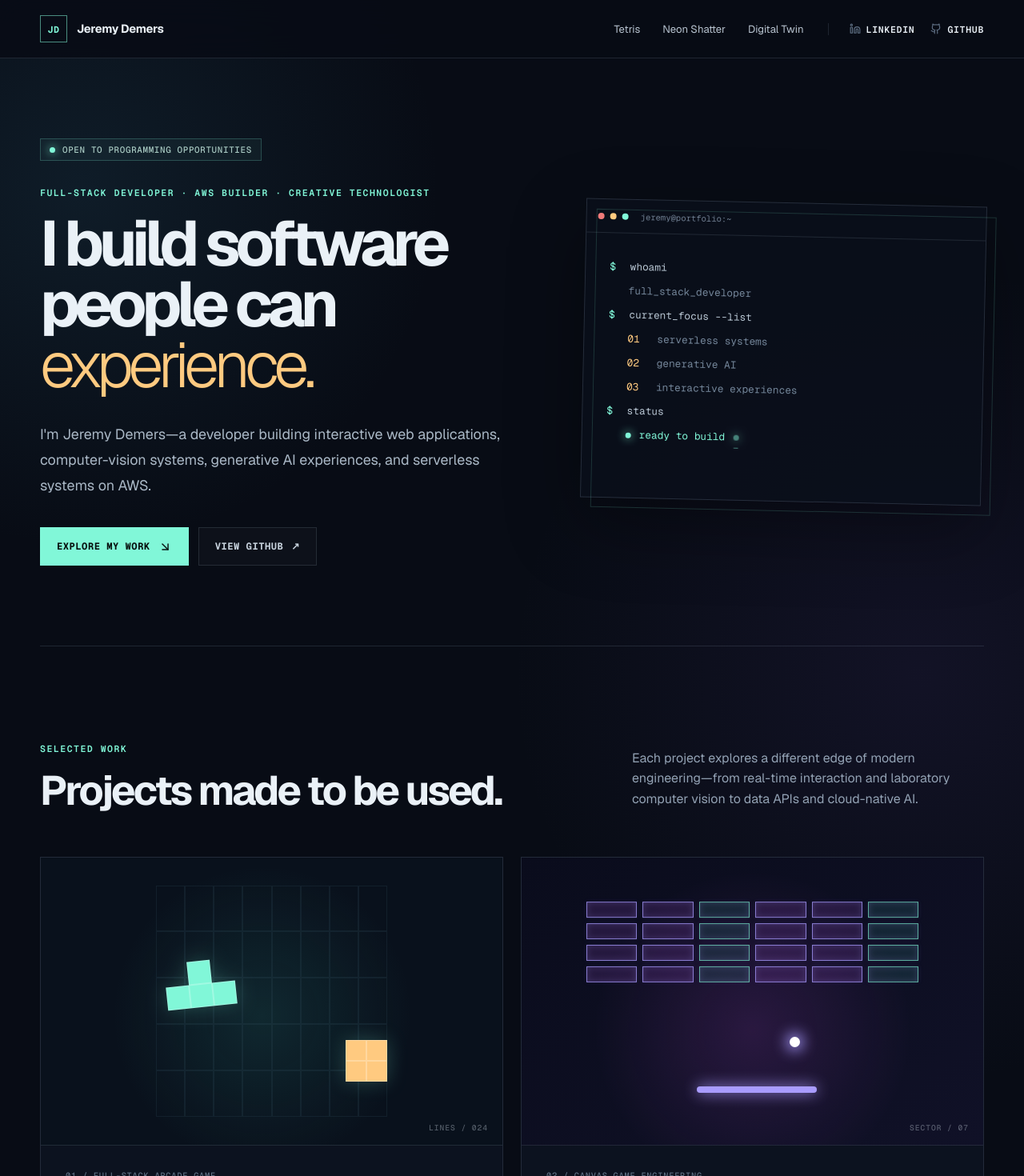
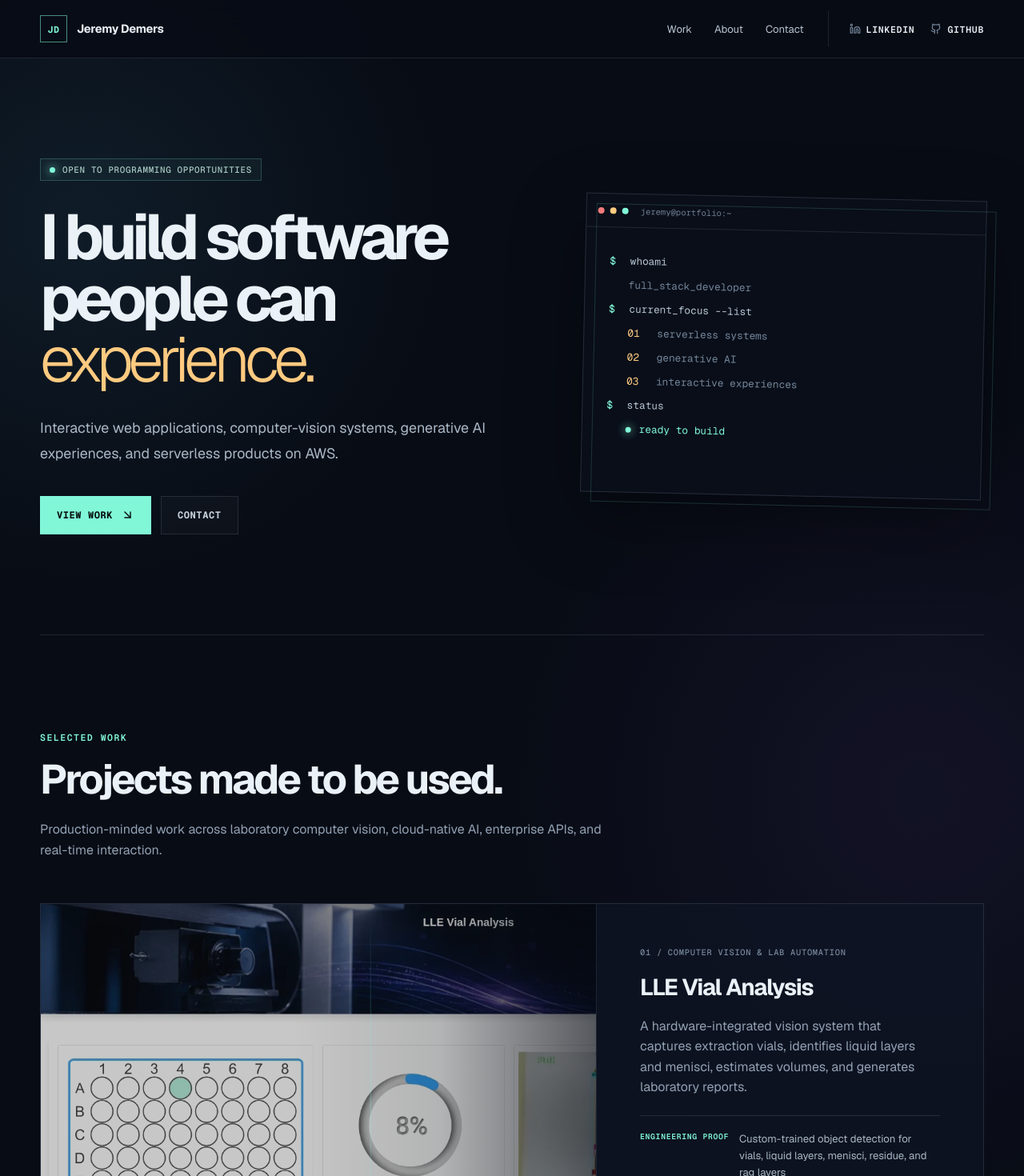
Before and after one commit to JeremyDemers/portfolio-site, a Next.js app: page / in a window 1280 px wide. Shown: the top 1470 px of the page at 80% size. Built offline with nearby package versions, Linux system fonts and the light colour scheme.

Commit message:
Polish portfolio UI

```diff
--- a/app/globals.css
+++ b/app/globals.css
@@ -1,7 +1,8 @@
 :root {
+  color-scheme: dark;
   --ink: #eaf1f7;
   --muted: #92a1b3;
-  --dim: #5f7084;
+  --dim: #77899d;
   --background: #080c15;
   --surface: #0e1523;
   --surface-raised: #131c2c;
@@ -13,7 +14,7 @@
 }
 
 * { box-sizing: border-box; }
-html { scroll-behavior: smooth; }
+html { scroll-behavior: smooth; scroll-padding-top: 72px; }
 body {
   margin: 0;
   color: var(--ink);
@@ -37,9 +38,12 @@ body::before {
 }
 
 a { color: inherit; text-decoration: none; }
+a, button { touch-action: manipulation; }
+button, textarea, input { font: inherit; }
+:where(a, button, textarea, input):focus-visible { outline: 2px solid var(--mint); outline-offset: 3px; }
 .shell { width: var(--shell); margin-inline: auto; }
 .skip-link { position: fixed; top: -100px; left: 16px; z-index: 100; padding: 10px 16px; color: #081019; background: var(--mint); }
-.skip-link:focus { top: 12px; }
+.skip-link:focus-visible { top: 12px; }
 
 .site-header {
   position: sticky;
@@ -53,7 +57,7 @@ a { color: inherit; text-decoration: none; }
 .brand { display: flex; align-items: center; gap: 12px; margin-right: auto; font-size: .92rem; font-weight: 650; letter-spacing: -.02em; }
 .brand-mark, .footer-mark { display: grid; width: 34px; height: 34px; place-items: center; border: 1px solid rgba(129,247,216,.55); color: var(--mint); font: 700 .72rem var(--font-mono); letter-spacing: .04em; }
 .main-nav { display: flex; align-items: center; gap: 28px; color: #b8c4d0; font-size: .82rem; }
-.main-nav a, .nav-social { transition: color .2s ease; }
+.main-nav a, .nav-social { min-height: 44px; display: inline-flex; align-items: center; transition: color .2s ease; }
 .main-nav a:hover, .nav-social:hover { color: var(--mint); }
 .header-socials { display: flex; align-items: center; gap: 20px; padding-left: 26px; border-left: 1px solid var(--line); }
 .nav-social { display: inline-flex; align-items: center; gap: 7px; font: 600 .72rem var(--font-mono); text-transform: uppercase; letter-spacing: .06em; }
@@ -70,6 +74,7 @@ a { color: inherit; text-decoration: none; }
 .hero-actions { display: flex; flex-wrap: wrap; gap: 12px; margin-top: 36px; }
 .button { min-height: 48px; display: inline-flex; align-items: center; justify-content: center; gap: 10px; padding: 0 20px; border: 1px solid transparent; font: 650 .76rem var(--font-mono); letter-spacing: .04em; text-transform: uppercase; transition: transform .2s ease, background .2s ease, border-color .2s ease; }
 .button:hover { transform: translateY(-2px); }
+.button:active { transform: translateY(1px); }
 .button-primary { color: #07100e; background: var(--mint); }
 .button-primary:hover { background: #a2ffe6; }
 .button-secondary { color: #c6d1dc; border-color: var(--line); background: rgba(255,255,255,.025); }
@@ -93,12 +98,14 @@ a { color: inherit; text-decoration: none; }
 @keyframes blink { 50% { opacity: 0; } }
 
 .work-section { padding-block: 120px 140px; border-top: 1px solid var(--line); }
-.section-heading { display: flex; align-items: end; justify-content: space-between; gap: 60px; margin-bottom: 54px; }
+.section-heading { display: block; margin-bottom: 54px; }
 .section-heading h2, .about-copy h2, .project-body h2 { max-width: 720px; margin: 0; font-size: clamp(2.2rem, 4vw, 3.9rem); line-height: 1.08; letter-spacing: -.055em; }
-.section-heading > p { max-width: 440px; margin: 0 0 5px; color: var(--muted); }
+.section-heading > p { max-width: 720px; margin: 22px 0 0; color: var(--muted); }
+.hero h1, .section-heading h2, .about-copy h2, .contact-inner h2, .project-hero h1, .twin-page-heading h1, .twin-intro h2 { text-wrap: balance; }
+.hero-lede, .section-heading > p, .project-card p, .about-copy > p, .contact-inner p { text-wrap: pretty; }
 .project-grid { display: grid; grid-template-columns: repeat(2, 1fr); gap: 22px; }
-.project-card { overflow: hidden; border: 1px solid var(--line); background: rgba(15,22,36,.72); transition: transform .25s ease, border-color .25s ease; }
-.project-card:hover { transform: translateY(-4px); border-color: rgba(129,247,216,.28); }
+.project-card { overflow: hidden; border: 1px solid var(--line); background: rgba(15,22,36,.72); transition: border-color .25s ease; }
+.project-card:hover, .project-card:focus-within { border-color: rgba(129,247,216,.28); }
 .project-card-twin, .project-card-api, .project-card-lle { grid-column: 1 / -1; display: grid; grid-template-columns: 1.08fr .92fr; }
 .project-card-api { grid-template-columns: .92fr 1.08fr; }
 .project-card-lle { grid-template-columns: 1.18fr .82fr; }
@@ -108,11 +115,14 @@ a { color: inherit; text-decoration: none; }
 .project-number { margin-bottom: 14px; color: var(--dim); font: 500 .65rem var(--font-mono); letter-spacing: .07em; text-transform: uppercase; }
 .project-card h3 { margin: 0 0 12px; font-size: 1.8rem; letter-spacing: -.04em; }
 .project-card p { max-width: 580px; margin: 0; color: var(--muted); }
+.project-card .project-proof { display: grid; grid-template-columns: 112px 1fr; gap: 12px; margin-top: 22px; padding-top: 18px; border-top: 1px solid var(--line); color: #a9b7c5; font-size: .82rem; }
+.project-proof strong { color: var(--mint); font: 600 .61rem/1.6 var(--font-mono); letter-spacing: .07em; text-transform: uppercase; }
 .tag-list { display: flex; flex-wrap: wrap; gap: 7px; margin-top: 22px; }
 .tag-list span { padding: 5px 9px; border: 1px solid var(--line); color: #92a3b5; background: rgba(255,255,255,.02); font: 500 .64rem var(--font-mono); }
 .project-links { display: flex; flex-wrap: wrap; align-items: center; gap: 22px; margin-top: 28px; }
 .project-link, .text-link { width: fit-content; display: inline-flex; align-items: center; gap: 9px; margin-top: 28px; padding-bottom: 4px; border-bottom: 1px solid rgba(129,247,216,.34); color: var(--mint); font: 600 .72rem var(--font-mono); text-transform: uppercase; letter-spacing: .06em; }
 .project-links .project-link { margin-top: 0; }
+.project-link:hover, .text-link:hover { color: #b2ffea; border-color: currentColor; }
 
 .project-visual { position: relative; min-height: 360px; overflow: hidden; border-bottom: 1px solid var(--line); background-color: #0a111d; }
 .project-card-twin .project-visual, .project-card-api .project-visual, .project-card-lle .project-visual { border: 0; border-right: 1px solid var(--line); }
@@ -167,16 +177,24 @@ a { color: inherit; text-decoration: none; }
 
 .capabilities-section { padding-block: 120px; border-block: 1px solid var(--line); background: rgba(12,18,30,.72); }
 .compact-heading { margin-bottom: 45px; }
-.capability-grid { display: grid; grid-template-columns: repeat(3, 1fr); border-top: 1px solid var(--line); border-left: 1px solid var(--line); }
-.capability { min-height: 300px; padding: 30px; border-right: 1px solid var(--line); border-bottom: 1px solid var(--line); }
+.capability-grid { display: grid; grid-template-columns: 1.08fr .92fr; border-top: 1px solid var(--line); border-left: 1px solid var(--line); }
+.capability { min-height: 220px; padding: 30px; border-right: 1px solid var(--line); border-bottom: 1px solid var(--line); }
+.capability:first-child { grid-row: span 2; min-height: 440px; }
 .capability-top { display: flex; align-items: center; justify-content: space-between; color: var(--mint); }
 .capability-top span { color: var(--dim); font: .65rem var(--font-mono); }
-.capability h3 { margin: 80px 0 12px; font-size: 1.22rem; }
+.capability h3 { margin: 45px 0 12px; font-size: 1.22rem; }
+.capability:first-child h3 { margin-top: 145px; font-size: 1.55rem; }
 .capability p { margin: 0; color: var(--muted); font-size: .91rem; }
 .about-section { display: grid; grid-template-columns: .75fr 1.25fr; gap: 120px; align-items: center; padding-block: 145px; }
 .about-signal { min-height: 350px; display: flex; align-items: end; justify-content: space-between; padding: 32px; border: 1px solid var(--line); color: var(--amber); background: repeating-linear-gradient(135deg, rgba(255,202,128,.025), rgba(255,202,128,.025) 1px, transparent 1px, transparent 9px); }
 .about-signal span { color: rgba(255,202,128,.62); font: 700 clamp(1.7rem,3vw,3.2rem)/.9 var(--font-mono); letter-spacing: -.08em; text-align: right; }
 .about-copy > p:not(.section-kicker) { max-width: 690px; margin: 28px 0 0; color: var(--muted); font-size: 1.04rem; }
+.about-section, .contact-section { scroll-margin-top: 72px; }
+.contact-section { border-top: 1px solid var(--line); background: rgba(12,18,30,.72); }
+.contact-inner { min-height: 430px; display: grid; grid-template-columns: 1.2fr auto; align-items: center; gap: 80px; padding-block: 90px; }
+.contact-inner h2 { max-width: 780px; margin: 0; font-size: clamp(2.5rem,5vw,5rem); line-height: 1; letter-spacing: -.065em; }
+.contact-inner > div:first-child > p:last-child { max-width: 650px; margin: 25px 0 0; color: var(--muted); font-size: 1.03rem; }
+.contact-actions { display: flex; flex-direction: column; gap: 10px; min-width: 190px; }
 
 .project-hero { min-height: 670px; display: grid; grid-template-columns: 1fr .95fr; gap: 70px; align-items: center; padding-block: 85px; }
 .project-hero h1 { margin: 0; font-size: clamp(3.8rem,7vw,7.2rem); line-height: .92; letter-spacing: -.075em; }
@@ -225,6 +243,9 @@ a { color: inherit; text-decoration: none; }
 .twin-identity span { margin-top: 2px; color: var(--dim); font: .62rem var(--font-mono); }
 .twin-status { display: flex; align-items: center; gap: 8px; color: #8eaea7; font: 600 .63rem var(--font-mono); text-transform: uppercase; letter-spacing: .07em; }
 .twin-status i { width: 7px; height: 7px; border-radius: 50%; background: var(--mint); box-shadow: 0 0 10px var(--mint); }
+.twin-status.checking i { background: var(--amber); box-shadow: 0 0 10px var(--amber); }
+.twin-status.offline { color: #d9a39d; }
+.twin-status.offline i { background: #e49a90; box-shadow: 0 0 10px rgba(228,154,144,.55); }
 .twin-message-list { height: min(58vh, 620px); min-height: 500px; overflow-y: auto; overscroll-behavior: contain; scrollbar-color: #324257 transparent; }
 .twin-intro { min-height: 100%; display: flex; flex-direction: column; align-items: center; justify-content: center; padding: 50px 25px; text-align: center; }
 .twin-intro-icon { display: grid; width: 54px; height: 54px; margin-bottom: 24px; place-items: center; border: 1px solid rgba(129,247,216,.3); color: var(--mint); background: rgba(129,247,216,.055); transform: rotate(4deg); }
@@ -251,14 +272,14 @@ a { color: inherit; text-decoration: none; }
 .spinner { width: 17px; animation: spin 1s linear infinite; }
 @keyframes spin { to { transform: rotate(360deg); } }
 .twin-composer { position: relative; display: grid; grid-template-columns: 1fr auto; gap: 10px; padding: 15px 18px 30px; border-top: 1px solid var(--line); background: rgba(5,10,18,.92); }
-.twin-composer textarea { min-height: 50px; max-height: 140px; resize: vertical; padding: 14px 16px; border: 1px solid var(--line); border-radius: 0; outline: 0; color: var(--ink); background: rgba(255,255,255,.025); font: inherit; }
-.twin-composer textarea:focus { border-color: rgba(129,247,216,.5); box-shadow: 0 0 0 3px rgba(129,247,216,.05); }
+.twin-composer textarea { min-height: 50px; max-height: 140px; resize: vertical; padding: 14px 16px; border: 1px solid var(--line); border-radius: 0; color: var(--ink); background: rgba(255,255,255,.025); font: inherit; }
+.twin-composer textarea:focus-visible { border-color: rgba(129,247,216,.7); box-shadow: 0 0 0 3px rgba(129,247,216,.12); }
 .twin-composer button { width: 50px; height: 50px; display: grid; place-items: center; border: 0; color: #07100e; background: var(--mint); cursor: pointer; }
 .twin-composer button:disabled { opacity: .35; cursor: not-allowed; }
 .twin-composer button svg { width: 19px; }
 .twin-composer > p { position: absolute; left: 19px; bottom: 7px; margin: 0; color: var(--dim); font: .58rem var(--font-mono); }
 .architecture-backdrop { position: fixed; inset: 0; z-index: 100; display: grid; place-items: center; padding: 20px; background: rgba(2,5,10,.82); backdrop-filter: blur(12px); }
-.architecture-dialog { width: min(970px, 100%); max-height: calc(100vh - 40px); overflow-y: auto; padding: clamp(25px,4vw,50px); border: 1px solid rgba(129,247,216,.24); background: #0b1220; box-shadow: 0 40px 120px rgba(0,0,0,.6); }
+.architecture-dialog { width: min(970px, 100%); max-height: calc(100vh - 40px); overflow-y: auto; overscroll-behavior: contain; padding: clamp(25px,4vw,50px); border: 1px solid rgba(129,247,216,.24); background: #0b1220; box-shadow: 0 40px 120px rgba(0,0,0,.6); }
 .architecture-dialog-heading { display: flex; align-items: start; justify-content: space-between; gap: 30px; }
 .architecture-dialog-heading h2 { margin: 0; font-size: clamp(2.2rem,4vw,3.8rem); letter-spacing: -.055em; }
 .architecture-dialog-heading button { width: 42px; height: 42px; display: grid; flex: 0 0 auto; place-items: center; border: 1px solid var(--line); color: var(--muted); background: transparent; cursor: pointer; }
@@ -291,21 +312,25 @@ a { color: inherit; text-decoration: none; }
   .project-card-twin .project-visual, .project-card-api .project-visual, .project-card-lle .project-visual { min-height: 360px; border-right: 0; border-bottom: 1px solid var(--line); }
   .project-card-twin .project-card-copy, .project-card-api .project-card-copy, .project-card-lle .project-card-copy { padding: 31px; }
   .capability-grid { grid-template-columns: 1fr; }
-  .capability { min-height: 230px; }
+  .capability, .capability:first-child { min-height: 230px; grid-row: auto; }
   .capability h3 { margin-top: 45px; }
+  .capability:first-child h3 { margin-top: 45px; font-size: 1.22rem; }
   .about-section, .project-body { grid-template-columns: 1fr; gap: 65px; }
   .about-signal { min-height: 260px; }
+  .contact-inner { grid-template-columns: 1fr; gap: 45px; }
+  .contact-actions { flex-direction: row; min-width: 0; }
 }
 
 @media (max-width: 680px) {
   :root { --shell: min(100% - 28px, 540px); }
   .header-inner { min-height: 68px; }
   .brand > span:last-child { display: none; }
-  .main-nav { width: 100%; justify-content: flex-end; gap: 13px; font-size: .69rem; }
-  .main-nav a:nth-child(2) { max-width: 52px; line-height: 1.1; text-align: center; }
+  .main-nav { width: 100%; justify-content: flex-end; gap: 3px; font-size: .72rem; }
+  .main-nav a { padding-inline: 9px; }
   .hero { min-height: auto; padding-block: 68px 90px; }
   .hero h1 { font-size: clamp(3.25rem, 16vw, 4.6rem); }
   .hero-actions .button { width: 100%; }
+  .hero-console { transform: none; }
   .console-body { min-height: 300px; padding: 23px 20px; font-size: .7rem; }
   .section-heading { display: block; }
   .section-heading > p { margin-top: 24px; }
@@ -320,6 +345,9 @@ a { color: inherit; text-decoration: none; }
   .message-one { right: 4%; }
   .message-two { right: 2%; }
   .about-section { padding-block: 90px; }
+  .contact-inner { min-height: 0; padding-block: 75px; }
+  .contact-actions { flex-direction: column; }
+  .contact-actions .button { width: 100%; }
   .project-hero { padding-block: 60px 80px; }
   .project-hero .project-visual { min-height: 330px; }
   .project-body { padding-block: 85px; }
@@ -343,6 +371,7 @@ a { color: inherit; text-decoration: none; }
   .twin-architecture-flow { grid-template-columns: 1fr; }
   .twin-architecture-flow > i { text-align: center; transform: rotate(90deg); }
   .footer-inner { min-height: 210px; flex-direction: column; align-items: flex-start; justify-content: center; gap: 25px; }
+  .footer-links { flex-wrap: wrap; gap: 16px 24px; }
 }
 
 @media (prefers-reduced-motion: reduce) {
--- a/app/layout.tsx
+++ b/app/layout.tsx
@@ -26,7 +26,7 @@ export const metadata: Metadata = {
         url: "/images/portfolio-site-social-preview.jpg",
         width: 1280,
         height: 640,
-        alt: "Jeremy Demers — full-stack developer, AWS builder, and creative technologist",
+        alt: "Jeremy Demers, full-stack developer, AWS builder, and creative technologist",
       },
     ],
   },
--- a/app/page.tsx
+++ b/app/page.tsx
@@ -1,5 +1,5 @@
 import Link from "next/link";
-import { ArrowDownRight, Cloud, Code2, Gamepad2, Sparkles } from "lucide-react";
+import { ArrowDownRight, Cloud, Code2, Gamepad2, Github, Linkedin, Sparkles } from "lucide-react";
 import { ProjectVisual } from "@/components/ProjectVisual";
 import { projects } from "@/lib/projects";
 
@@ -9,21 +9,25 @@ const capabilities = [
   { icon: Gamepad2, title: "Interactive engineering", text: "Responsive game loops, canvas rendering, keyboard and touch input, audio, animation, and careful interface feedback." },
 ];
 
+const projectPriority = ["lle-analysis", "digital-twin", "empower-api", "tetris", "neon-shatter"];
+const featuredProjects = [...projects].sort(
+  (first, second) => projectPriority.indexOf(first.slug) - projectPriority.indexOf(second.slug),
+);
+
 export default function Home() {
   return (
     <main>
       <section className="hero shell">
         <div className="hero-copy">
           <div className="availability"><span /> Open to programming opportunities</div>
-          <p className="eyebrow">Full-stack developer · AWS builder · Creative technologist</p>
           <h1>I build software people can <em>experience.</em></h1>
           <p className="hero-lede">
-            I&apos;m Jeremy Demers—a developer building interactive web applications,
-            computer-vision systems, generative AI experiences, and serverless systems on AWS.
+            Interactive web applications, computer-vision systems, generative AI experiences,
+            and serverless products on AWS.
           </p>
           <div className="hero-actions">
-            <a className="button button-primary" href="#work">Explore my work <ArrowDownRight size={17} /></a>
-            <a className="button button-secondary" href="https://github.com/JeremyDemers" target="_blank" rel="noreferrer noopener">View GitHub <span aria-hidden="true">↗</span></a>
+            <a className="button button-primary" href="#work">View work <ArrowDownRight size={17} aria-hidden="true" /></a>
+            <a className="button button-secondary" href="#contact">Contact</a>
           </div>
         </div>
         <div className="hero-console" aria-label="A summary of Jeremy's engineering focus">
@@ -47,17 +51,18 @@ export default function Home() {
             <p className="section-kicker">Selected work</p>
             <h2>Projects made to be used.</h2>
           </div>
-          <p>Each project explores a different edge of modern engineering—from real-time interaction and laboratory computer vision to data APIs and cloud-native AI.</p>
+          <p>Production-minded work across laboratory computer vision, cloud-native AI, enterprise APIs, and real-time interaction.</p>
         </div>
 
         <div className="project-grid">
-          {projects.map((project, index) => (
+          {featuredProjects.map((project, index) => (
             <article className={`project-card project-card-${project.visual}`} key={project.slug}>
               <ProjectVisual variant={project.visual} compact />
               <div className="project-card-copy">
                 <div className="project-number">0{index + 1} / {project.eyebrow}</div>
                 <h3>{project.name}</h3>
                 <p>{project.summary}</p>
+                <p className="project-proof"><strong>Engineering proof</strong>{project.highlights[0]}</p>
                 <div className="tag-list">
                   {project.tech.slice(0, 4).map((technology) => <span key={technology}>{technology}</span>)}
                 </div>
@@ -98,7 +103,7 @@ export default function Home() {
         </div>
       </section>
 
-      <section className="about-section shell">
+      <section className="about-section shell" id="about">
         <div className="about-signal" aria-hidden="true"><Sparkles /><span>BUILD<br />LEARN<br />REFINE</span></div>
         <div className="about-copy">
           <p className="section-kicker">About</p>
@@ -111,6 +116,24 @@ export default function Home() {
           <a className="text-link" href="https://github.com/JeremyDemers" target="_blank" rel="noreferrer noopener">See how I build on GitHub <span aria-hidden="true">↗</span></a>
         </div>
       </section>
+
+      <section className="contact-section" id="contact">
+        <div className="shell contact-inner">
+          <div>
+            <p className="section-kicker">Contact</p>
+            <h2>Have a role or a hard problem in mind?</h2>
+            <p>I&apos;m open to full-stack, cloud, AI, and interactive engineering opportunities. LinkedIn is the quickest way to reach me.</p>
+          </div>
+          <div className="contact-actions">
+            <a className="button button-primary" href="https://www.linkedin.com/in/jeremy-demers/" target="_blank" rel="noreferrer noopener">
+              <Linkedin size={17} aria-hidden="true" /> Contact
+            </a>
+            <a className="button button-secondary" href="https://github.com/JeremyDemers" target="_blank" rel="noreferrer noopener">
+              <Github size={17} aria-hidden="true" /> GitHub
+            </a>
+          </div>
+        </div>
+      </section>
     </main>
   );
 }
--- a/components/SiteFooter.tsx
+++ b/components/SiteFooter.tsx
@@ -1,3 +1,5 @@
+import Link from "next/link";
+
 export function SiteFooter() {
   return (
     <footer className="site-footer">
@@ -7,6 +9,7 @@ export function SiteFooter() {
           <p>Designed and built by Jeremy Demers.</p>
         </div>
         <div className="footer-links">
+          <Link href="/#contact">Contact</Link>
           <a href="https://www.linkedin.com/in/jeremy-demers/" target="_blank" rel="noopener noreferrer">LinkedIn</a>
           <a href="https://github.com/JeremyDemers" target="_blank" rel="noopener noreferrer">GitHub</a>
           <a href="#top">Back to top ↑</a>
--- a/components/SiteHeader.tsx
+++ b/components/SiteHeader.tsx
@@ -2,20 +2,20 @@ import Link from "next/link";
 import { Github, Linkedin } from "lucide-react";
 
 const navigation = [
-  { label: "Tetris", href: "/games/tetris/" },
-  { label: "Neon Shatter", href: "/games/neon-shatter/" },
-  { label: "Digital Twin", href: "/digital-twin/" },
+  { label: "Work", href: "/#work" },
+  { label: "About", href: "/#about" },
+  { label: "Contact", href: "/#contact" },
 ];
 
 export function SiteHeader() {
   return (
     <header className="site-header">
       <div className="shell header-inner">
-        <Link className="brand" href="/" aria-label="Jeremy Demers home">
+        <Link className="brand" href="/" aria-label="JD, Jeremy Demers home">
           <span className="brand-mark" aria-hidden="true">JD</span>
           <span>Jeremy Demers</span>
         </Link>
-        <nav className="main-nav" aria-label="Projects">
+        <nav className="main-nav" aria-label="Primary navigation">
           {navigation.map((item) => (
             <Link key={item.href} href={item.href}>{item.label}</Link>
           ))}
--- a/components/games/neon-shatter/NeonShatterGame.tsx
+++ b/components/games/neon-shatter/NeonShatterGame.tsx
@@ -422,7 +422,7 @@ export function NeonShatterGame() {
   const topLabel = view.status === "playing" ? "Pause" : view.status === "paused" ? "Resume" : "Play";
 
   return (
-    <main className="shell">
+    <div className="shell">
       <header className="topbar">
         <div className="brand-lockup">
           <div className="brand-mark"><Sparkles size={21} /></div>
@@ -517,6 +517,7 @@ export function NeonShatterGame() {
           <div className="mobile-controls">
             <button
               type="button"
+              aria-label="Move left"
               onPointerDown={() => { inputRef.current.left = true; inputRef.current.targetX = null; }}
               onPointerUp={() => { inputRef.current.left = false; }}
               onPointerLeave={() => { inputRef.current.left = false; }}
@@ -524,6 +525,7 @@ export function NeonShatterGame() {
             <button className="launch-button" type="button" onClick={launch}><Rocket size={18} /> Launch</button>
             <button
               type="button"
+              aria-label="Move right"
               onPointerDown={() => { inputRef.current.right = true; inputRef.current.targetX = null; }}
               onPointerUp={() => { inputRef.current.right = false; }}
               onPointerLeave={() => { inputRef.current.right = false; }}
@@ -574,6 +576,6 @@ export function NeonShatterGame() {
           )) : <p className="empty-state">No signals yet. Yours could be the first one through.</p>}
         </div>
       </section>
-    </main>
+    </div>
   );
 }
```
Also changed, not shown: components/games/tetris/TetrisGame.tsx (+7 -7 lines), components/twin/DigitalTwinExperience.tsx (+91 -7 lines).
